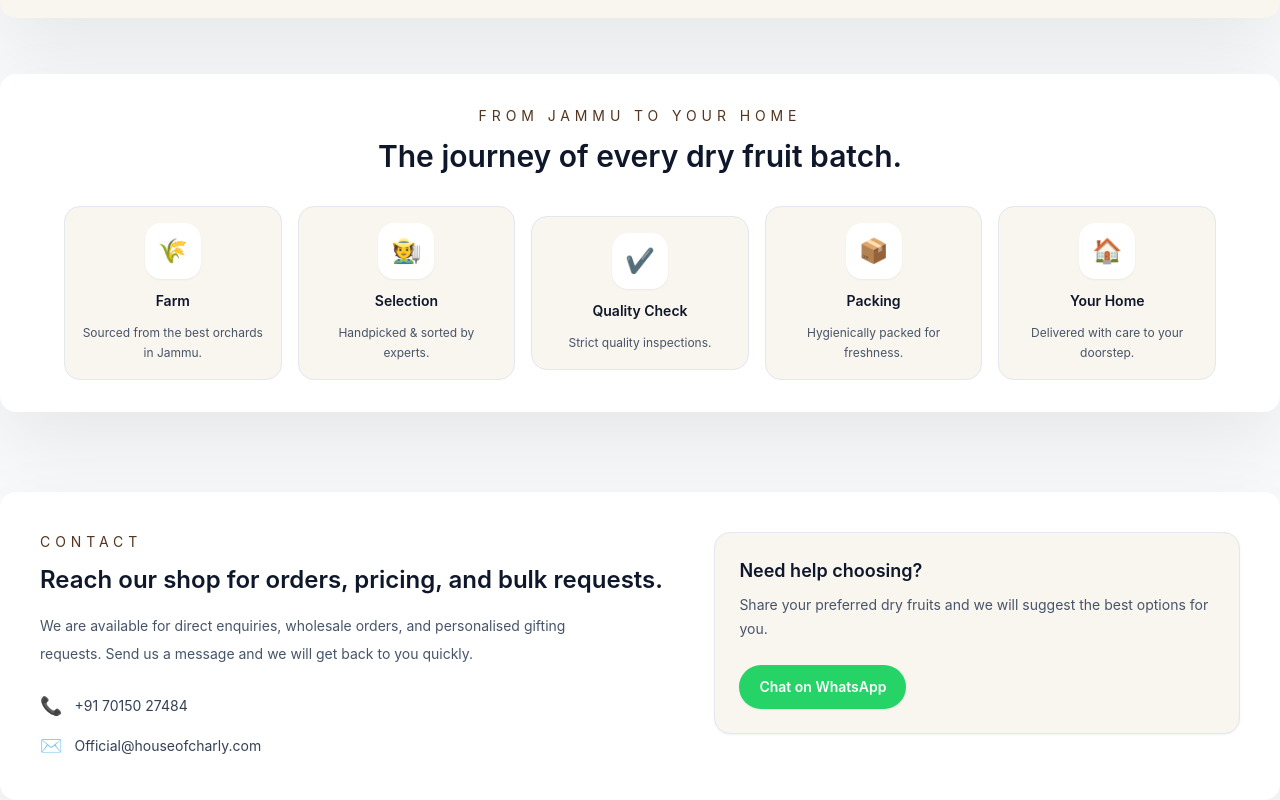
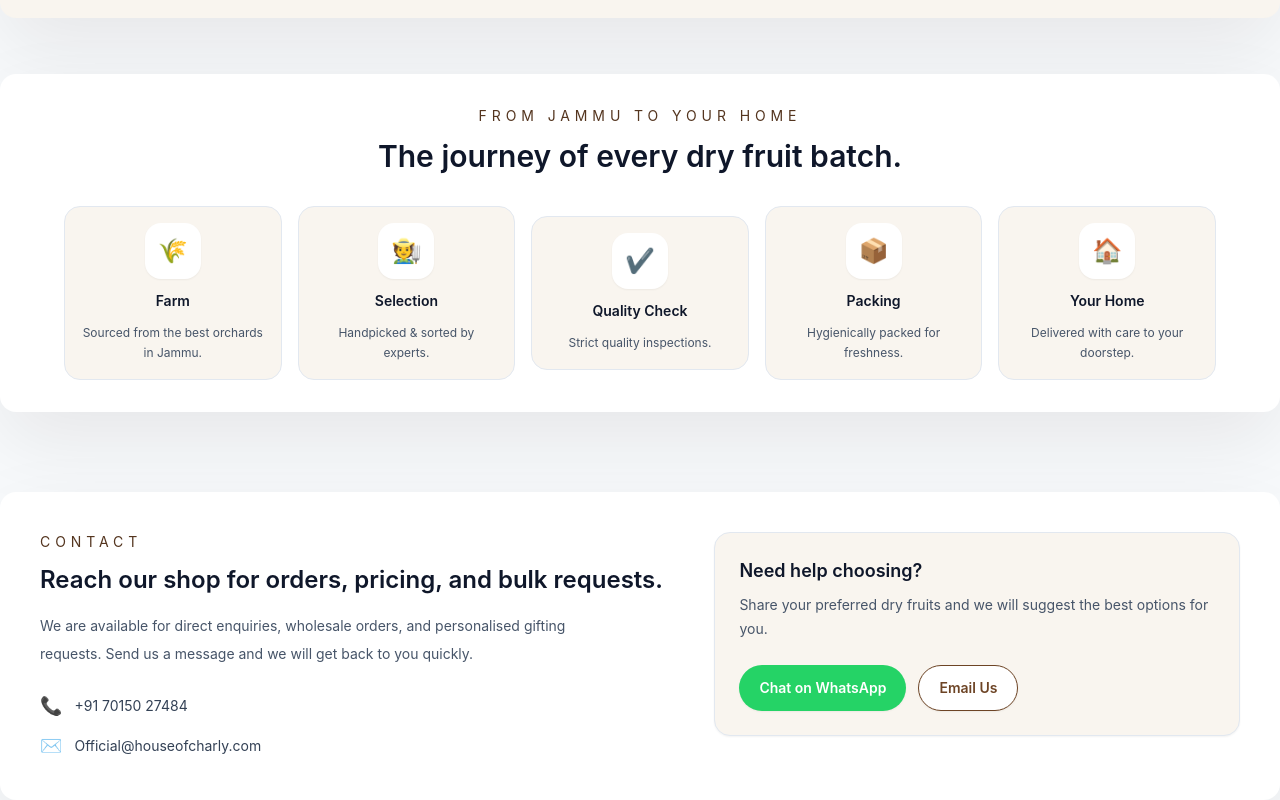
Before and after one commit to mathpalvipin/HouseOfCharly, a React (Vite) app: page / in a window 1280 px wide. Shown: the part 1889-2689 px from the top of the page. Built offline with nearby package versions, Linux system fonts and the light colour scheme.

Commit message:
add whatsaapp chat button

```diff
--- a/src/App.jsx
+++ b/src/App.jsx
@@ -419,14 +419,22 @@ function App() {
               <p className="mt-2 text-sm leading-6 text-slate-600">
                 Share your preferred dry fruits and we will suggest the best options for you.
               </p>
+              <div className="mt-6 flex flex-wrap gap-3">
                 <a
                   href="https://wa.me/917015027484?text=Hello%20House%20of%20Charly%2C%20I%20would%20like%20to%20order%20premium%20dry%20fruits%20and%20need%20help%20with%20pricing."
                   target="_blank"
                   rel="noreferrer"
-                className="mt-6 inline-flex items-center justify-center rounded-full bg-[#25D366] px-5 py-3 text-sm font-semibold text-white shadow-sm transition hover:bg-[#1ea952]"
+                  className="inline-flex items-center justify-center rounded-full bg-[#25D366] px-5 py-3 text-sm font-semibold text-white shadow-sm transition hover:bg-[#1ea952]"
                 >
                   Chat on WhatsApp
                 </a>
+                <a
+                  href="mailto:Official@houseofcharly.com?subject=Order%20Enquiry%20for%20House%20of%20Charly&body=Hello%20House%20of%20Charly%2C%20I%20would%20like%20to%20enquire%20about%20your%20premium%20dry%20fruits."
+                  className="inline-flex items-center justify-center rounded-full border border-[#6D4425] bg-white px-5 py-3 text-sm font-semibold text-[#6D4425] shadow-sm transition hover:bg-[#f8efe8]"
+                >
+                  Email Us
+                </a>
+              </div>
             </div>
           </div>
         </section>
```
Lines whose indentation alone changed are shown as unchanged.
